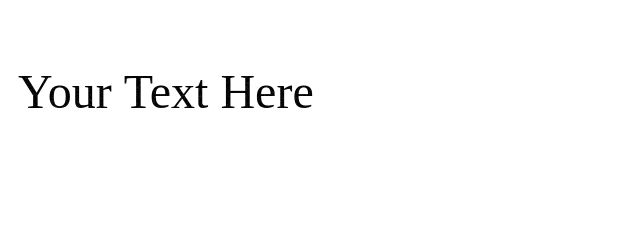
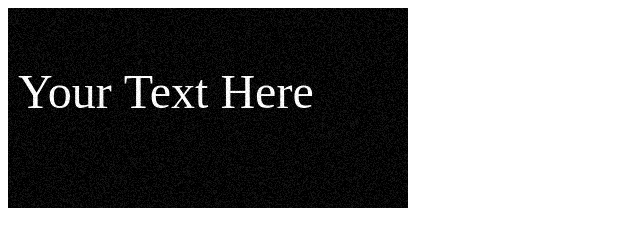
Before and after one commit to planetrenox/cute-noise, a website: page textcanvas.html in a window 1280 px wide. Shown: the whole page, without its empty margins (0-640 px from the left). Drawn offline with Linux system fonts and the light colour scheme.

Commit message:
Update textcanvas.html

```diff
--- a/textcanvas.html
+++ b/textcanvas.html
@@ -1,39 +1,33 @@
 <body>
-  <canvas id="idd"> </canvas>
+  <canvas id="idd"></canvas>
 </body>
 <script>
-
   function applyNoiseToText(canvasId, text) {
     const canvas = document.getElementById(canvasId);
+    if (!canvas) return; // Ensure canvas exists
     const ctx = canvas.getContext('2d');
-    canvas.width = 400; // Adjust as necessary
-    canvas.height = 200; // Adjust as necessary
+    canvas.width = 400;
+    canvas.height = 200;
 
-    // Set text properties
+    ctx.fillStyle = 'black'; // Set a background color if needed
+    ctx.fillRect(0, 0, canvas.width, canvas.height); // Fill background
     ctx.font = '48px serif';
-    ctx.fillText(text, 10, 100); // Adjust positioning as necessary
+    ctx.fillStyle = 'white'; // Ensure text color contrasts with background
+    ctx.fillText(text, 10, 100);
 
-    // Retrieve the image data
     const imageData = ctx.getImageData(0, 0, canvas.width, canvas.height);
     const data = imageData.data;
 
-    // Apply a noise effect
     for (let i = 0; i < data.length; i += 4) {
-        // Generate random noise
-        const noise = 25 - Math.random() * 50; // Adjust the noise intensity
-
-        // Apply the noise
-        data[i] += noise;     // red
+      const noise = 25 - Math.random() * 50;
+      data[i] += noise; // red
       data[i + 1] += noise; // green
       data[i + 2] += noise; // blue
-        // Note: We're skipping the alpha channel (i + 3)
     }
 
-    // Update the canvas with the modified pixels
     ctx.putImageData(imageData, 0, 0);
   }
 
   // Usage
-// Ensure this is called after the DOM has fully loaded, or place the script at the end of the body.
-  applyNoiseToText('idd', 'Your Text Here');
+  window.onload = () => applyNoiseToText('idd', 'Your Text Here');
 </script>
```
Lines whose indentation alone changed are shown as unchanged.
